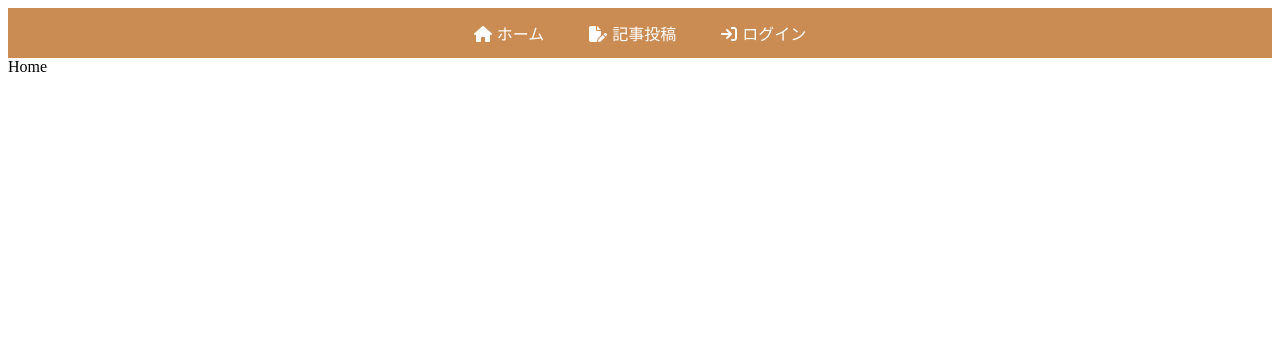
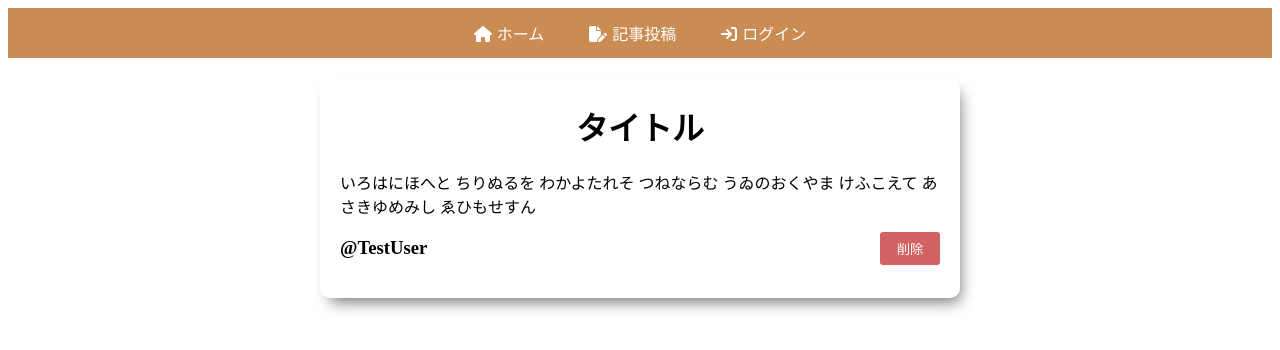
Before and after one commit to keigo-takahashi909/blog-with-react, a React (Create React App) app: page / in a window 1280 px wide. Shown: the top 350 px of the page. Built offline with nearby package versions, Linux system fonts and the light colour scheme; the HTML template or start-up script is replaced by a standard one.

Commit message:
firebaseにデータ送信処理追加

```diff
--- a/src/components/CreatePost.js
+++ b/src/components/CreatePost.js
@@ -1,20 +1,39 @@
-import React from 'react'
+import React, { useState } from 'react'
 import "./CreatePost.css"
+import { collection ,addDoc } from "firebase/firestore"
+import { auth, db } from "../firebase"
+import { useNavigate } from "react-router-dom"
 
 const CreatePost = () => {
+  const [title, setTitle] = useState("");
+  const [postText, setPostText] = useState("");
+  const navigate = useNavigate();
+
+  const createPost = async () => {
+    await addDoc(collection(db, "posts"), {
+      title: title,
+      postsText: postText,
+      author: {
+        username: auth.currentUser.displayName,
+        id: auth.currentUser.uid
+      }
+    });
+    navigate("/");
+  };
+
   return (
     <div className="createPostPage">
       <div className="postContainer">
         <h1>記事を投稿する</h1>
         <div className="inputPost">
           <div>タイトル</div>
-          <input type="text" placeholder="タイトルを記入" />
+          <input type="text" placeholder="タイトルを記入" onChange={(e) => setTitle(e.target.value)} />
         </div>
         <div className="inputPost">
           <div>投稿</div>
-          <textarea placeholder="投稿内容を記入"></textarea>
+          <textarea placeholder="投稿内容を記入" onChange={(e) => setPostText(e.target.value)}></textarea>
         </div>
-        <button className="postButton">投稿する</button>
+        <button className="postButton" onClick={createPost}>投稿する</button>
       </div>
     </div>
   )
--- /dev/null
+++ b/src/components/Home.css
@@ -0,0 +1,55 @@
+.homePage {
+    width: 100%;
+    height: calc(100vh - 80px);
+    height: auto;
+    display: flex;
+    align-items: center;
+    flex-direction: column;
+}
+
+.postContents {
+    width: 600px;
+    height: auto;
+    max-height: 600px;
+    background-color: white;
+    box-shadow: 5px 9px 15px -5px #777777;
+    margin: 20px;
+    padding: 20px;
+    border-radius: 10px;
+}
+
+.postHeader h1 {
+    text-align: center;
+    margin-top: 5px;
+}
+
+.postTextContainer {
+    height: auto;
+    word-wrap: break-word;
+    max-height: 400px;
+    width: 100%;
+}
+
+.nameAndDeleteButton {
+    display: flex;
+    align-items: center;
+}
+
+.nameAndDeleteButton button {
+    flex: 10%;
+    background-color: #d36262;
+    color: white;
+    padding: 7px 15px;
+    border-radius: 3px;
+    border: none;
+    cursor: pointer;
+    transition: all 0.2s;
+}
+
+.nameAndDeleteButton button:hover {
+    background-color: #a43c3c;
+}
+
+.nameAndDeleteButton h3 {
+    flex: 90%;
+}
--- a/src/components/Home.js
+++ b/src/components/Home.js
@@ -1,8 +1,22 @@
 import React from 'react'
+import "./Home.css"
 
 const Home = () => {
   return (
-    <div>Home</div>
+    <div className="homePage">
+      <div className="postContents">
+        <div className="postHeader">
+          <h1>タイトル</h1>
+        </div>
+        <div className="postTextContainer">
+          いろはにほへと ちりぬるを わかよたれそ つねならむ うゐのおくやま けふこえて あさきゆめみし ゑひもせすん
+        </div>
+        <div className="nameAndDeleteButton">
+          <h3>@TestUser</h3>
+          <button>削除</button>
+        </div>
+      </div>
+    </div>
   )
 }
 
```
